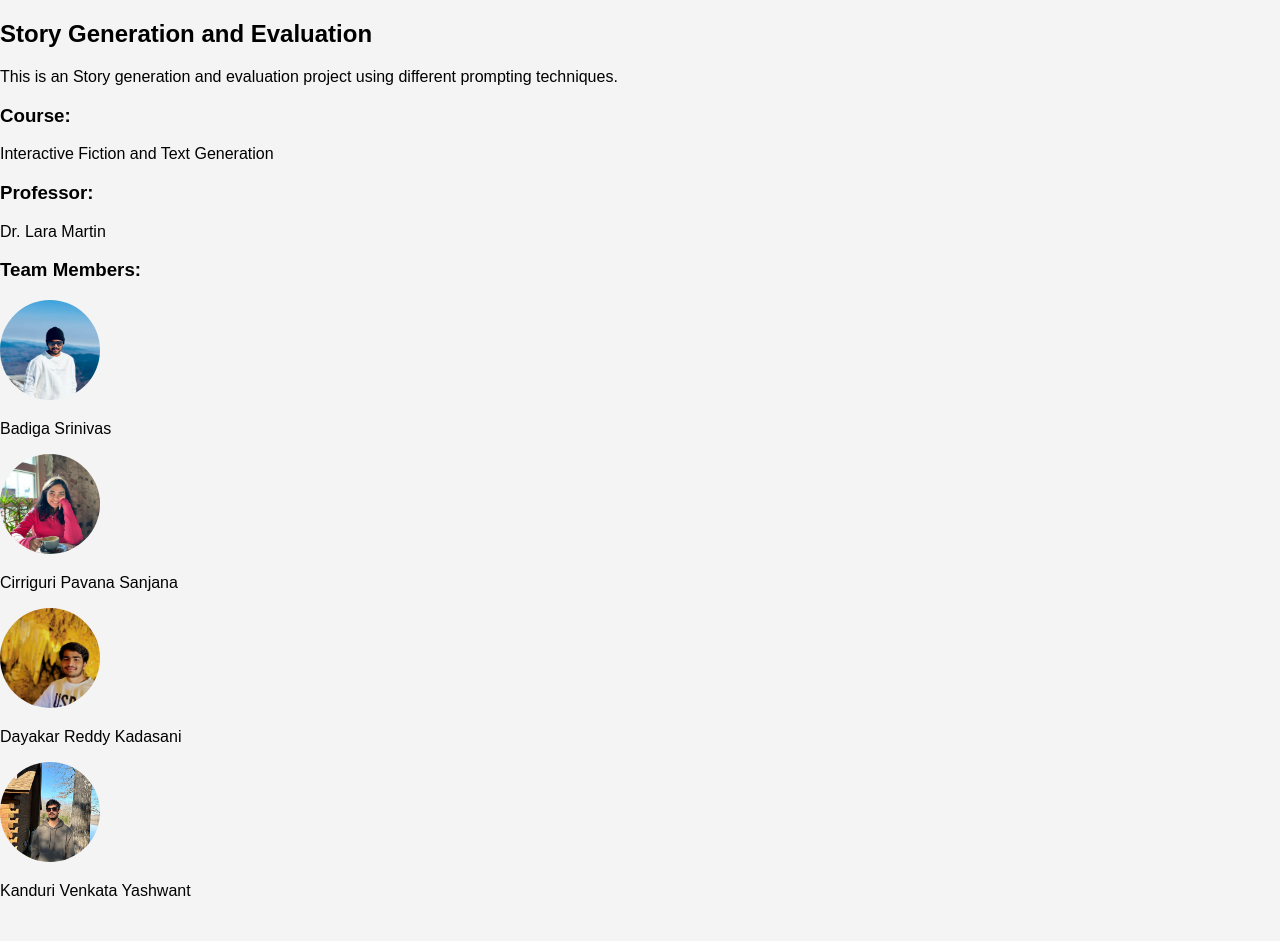
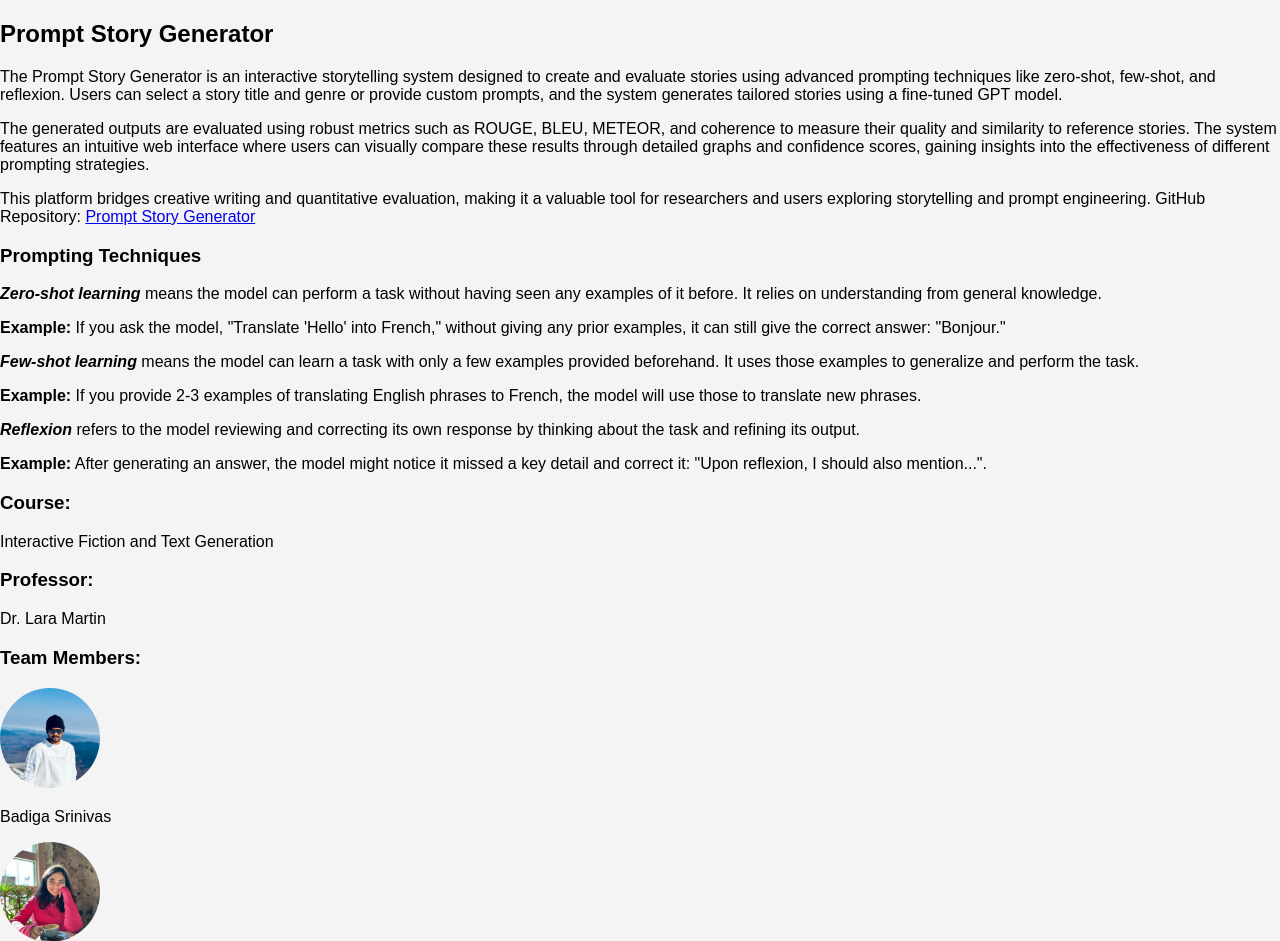
Before and after one commit to srinivas-badiga/Story_Generation_and_Prompt_Evaluation, a Flask app: page /overview in a window 1280 px wide. Shown: the part 57-998 px from the top of the page. Before the commit the page ends 953 px from the top, so only its background shows below. Run offline with Flask 2, Linux system fonts and the light colour scheme; parts of the project's set-up code (start-up, migrations or seed data) failed here and were passed over.

Commit message:
Update overview.html

```diff
--- a/templates/overview.html
+++ b/templates/overview.html
@@ -11,8 +11,27 @@
         <h1>Project Overview</h1>
     </header>
     <section class="content">
-        <h2>Story Generation and Evaluation</h2>
-        <p>This is an Story generation and evaluation project using different prompting techniques.</p>
+        <h2>Prompt Story Generator</h2>
+        <p>The Prompt Story Generator is an interactive storytelling system designed to create and evaluate stories using advanced prompting techniques like zero-shot, few-shot, and reflexion. Users can select a story title and genre or provide custom prompts, and the system generates tailored stories using a fine-tuned GPT model.</p>
+        <p>The generated outputs are evaluated using robust metrics such as ROUGE, BLEU, METEOR, and coherence to measure their quality and similarity to reference stories. The system features an intuitive web interface where users can visually compare these results through detailed graphs and confidence scores, gaining insights into the effectiveness of different prompting strategies.</p>
+        <p>This platform bridges creative writing and quantitative evaluation, making it a valuable tool for researchers and users exploring storytelling and prompt engineering. GitHub Repository: <a href="https://github.com/srinivas-badiga/Story_Generation_and_Prompt_Evaluation" target="_blank">
+            Prompt Story Generator
+        </a>
+        </p>
+        <h3>Prompting Techniques</h3>
+        <p><em><b>Zero-shot learning</b></em> means the model can perform a task without having seen any examples of it before. It relies on understanding from general knowledge.</p>
+
+        <p><b>Example:</b> If you ask the model, "Translate 'Hello' into French," without giving any prior examples, it can still give the correct answer: "Bonjour."</p>
+
+        <p><em><b>Few-shot learning</b></em> means the model can learn a task with only a few examples provided beforehand. It uses those examples to generalize and perform the task.</p>
+
+        <p><b>Example:</b> If you provide 2-3 examples of translating English phrases to French, the model will use those to translate new phrases.</p>
+
+        <p><em><b>Reflexion</b></em> refers to the model reviewing and correcting its own response by thinking about the task and refining its output.</p>
+
+        <p><b>Example:</b> After generating an answer, the model might notice it missed a key detail and correct it: "Upon reflexion, I should also mention...".</p>
+
+
         <h3>Course:</h3>
         <p>Interactive Fiction and Text Generation</p>
         <h3>Professor:</h3>
```
